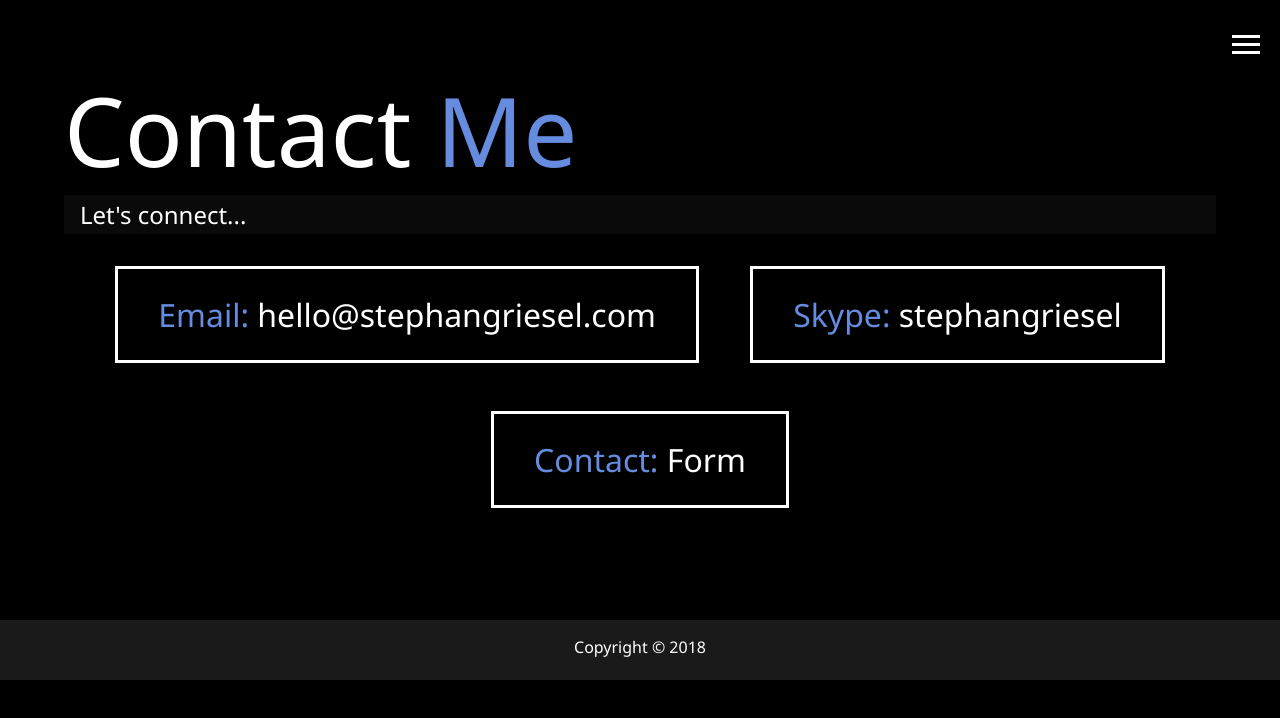
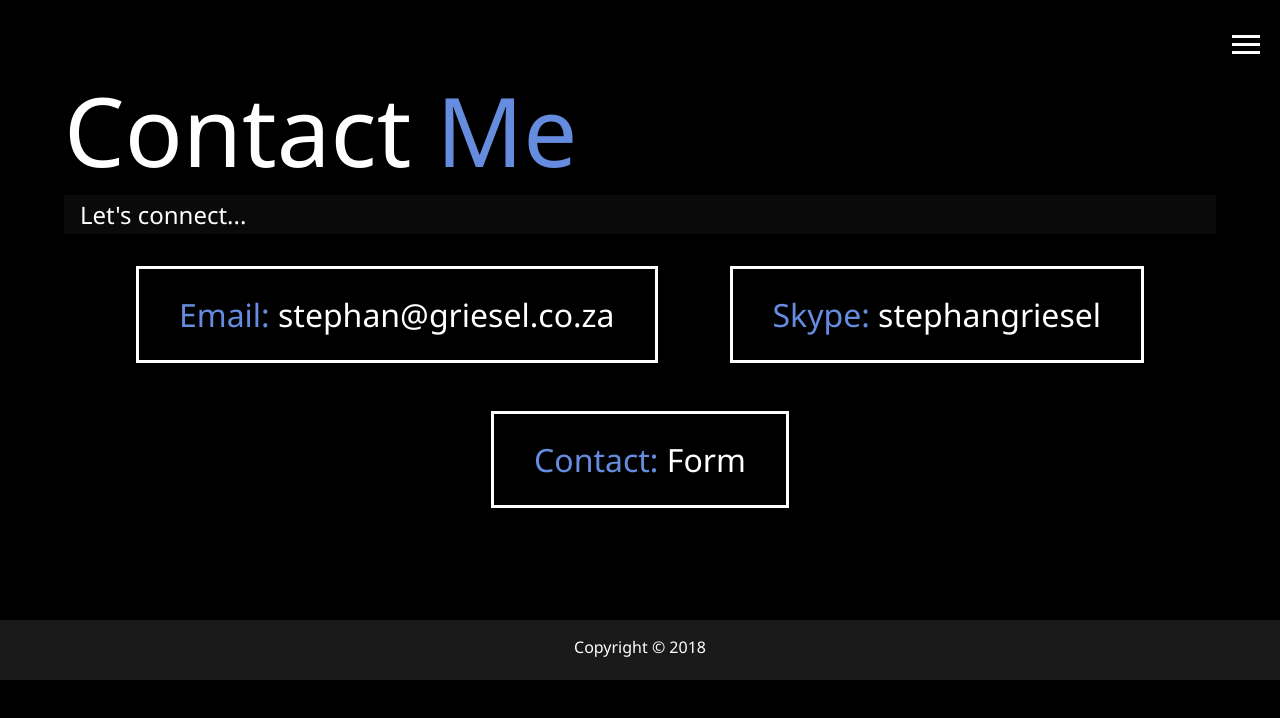
Before and after one commit to stephangriesel/stephangriesel.com, a website: page dist/contact.html in a window 1280 px wide. Drawn offline with Linux system fonts and the light colour scheme.

Commit message:
update contact details

```diff
--- a/dist/contact.html
+++ b/dist/contact.html
@@ -48,7 +48,7 @@
         <div class="boxes">
             <div>
                 <span class="text-secondary">Email: </span>
-                <a href="mailto:hello@stephangriesel.com?subject=I want to connect">hello@stephangriesel.com</a>
+                <a href="mailto:stephan@griesel.co.za?subject=I want to connect">stephan@griesel.co.za</a>
             </div>
             <div>
                 <span class="text-secondary">Skype: </span>
```
